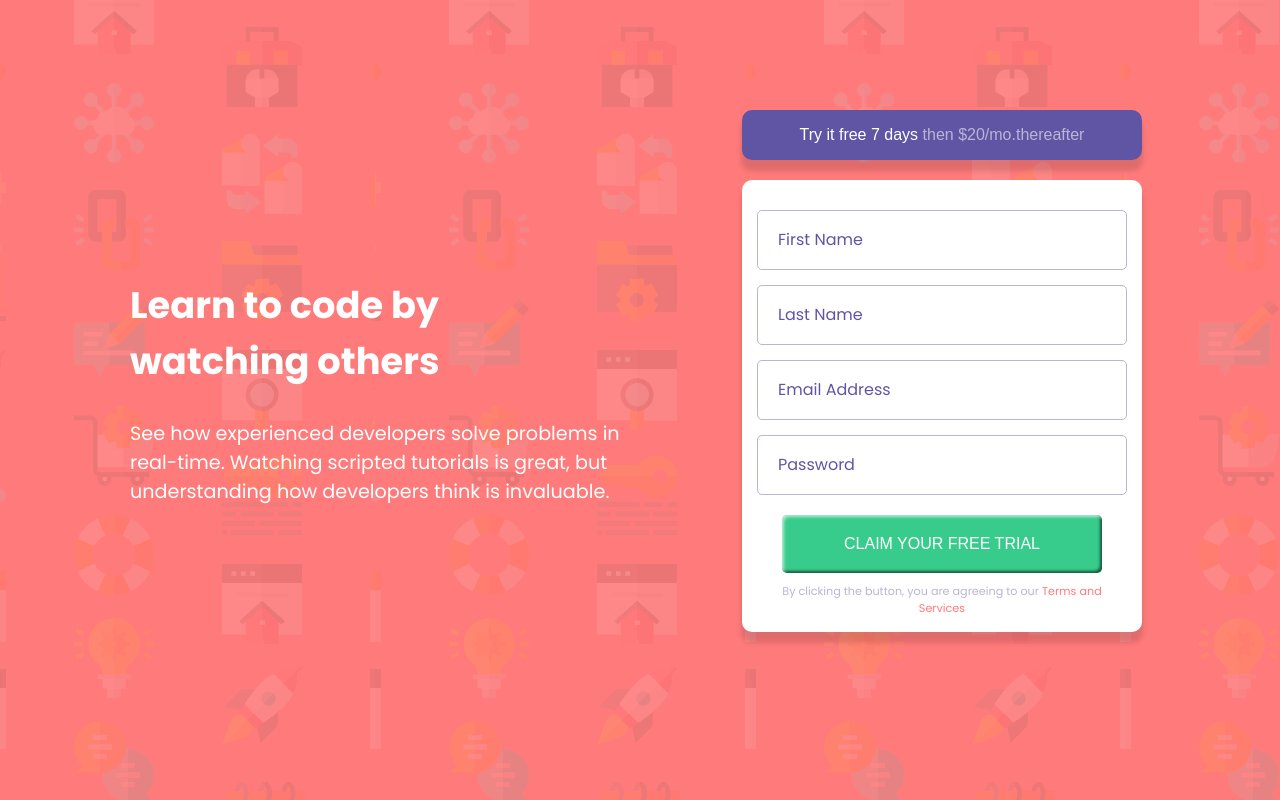
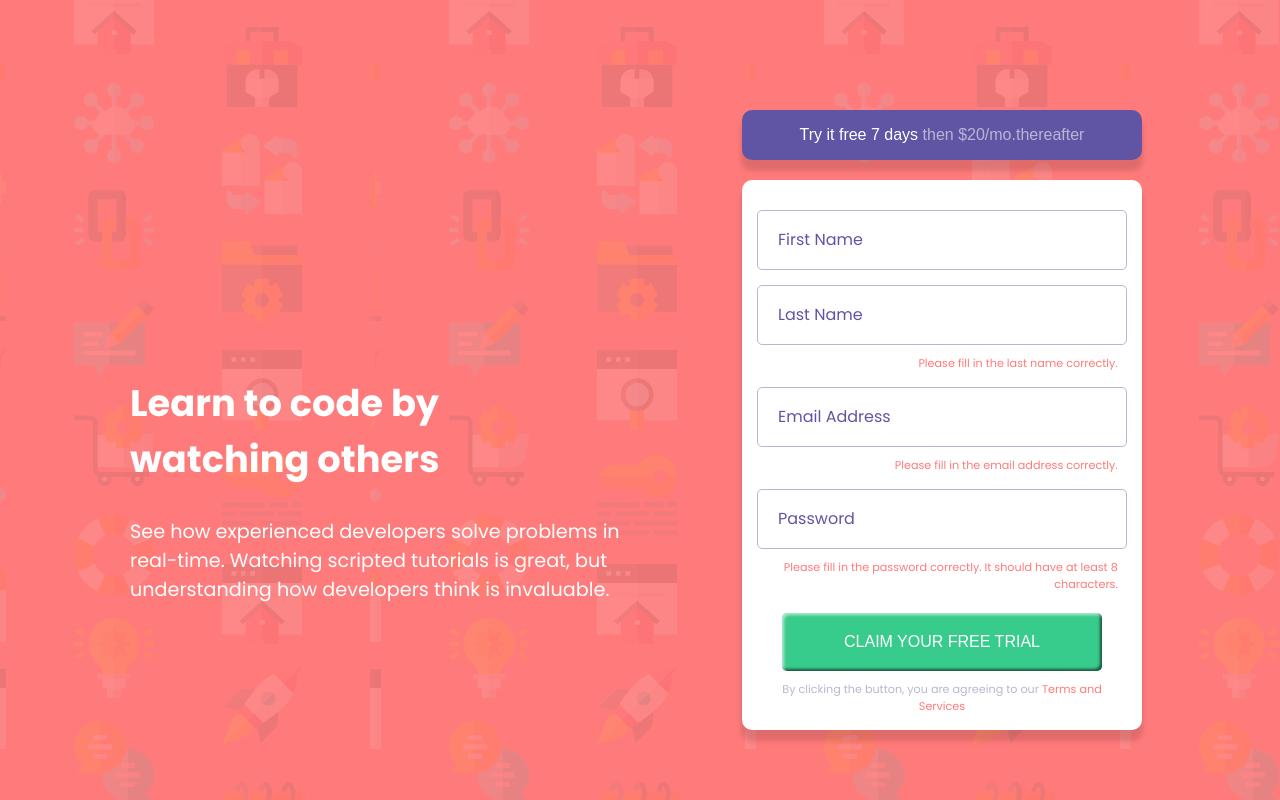
Before and after one commit to HelcioAnicio/Contact_form, a React (Create React App) app: page / in a window 1280 px wide. Built offline with nearby package versions, Linux system fonts and the light colour scheme.

Commit message:
Improve the form logic and add more content in form.js

```diff
--- a/src/Components/Form/Form.js
+++ b/src/Components/Form/Form.js
@@ -1,20 +1,88 @@
 import './Form.modules.scss'
+import { useState } from 'react';
+
+function Form() {
+
+    const [firstName, setFirstName] = useState('')
+    const [lastName, setLastName] = useState('')
+    const [email, setEmail] = useState('')
+    const [password, setPassword] = useState('')
+    const [formValid, setFormValid] = useState(false)
+    const [formSubmitted, setFormSubmitted] = useState(false)
 
 
-function Form() {
+    const handleFirstName = (e) => {
+        setFirstName(e.target.value);
+    }
+    const handleLastName = (e) => {
+        setLastName(e.target.value);
+    }
+    const handleEmail = (e) => {
+        setEmail(e.target.value);
+    }
+    const handlePassword = (e) => {
+        setPassword(e.target.value);
+    }
+
+    const cadastrarUsuario = (e) => {
+        e.preventDefault()
+
+        // Verifica se todos os campos foram preenchidos corretamente
+        if (firstName && lastName && email && password.length >= 8) {
+            console.log(`O Usuário foi cadastrado com os seguintes dados:
+                First Name:${firstName};
+                Last Name:${lastName};
+                Email:${email};
+                Password:${password}
+            `)
+            setFormValid(true)
+        } else {
+            setFormSubmitted(true)
+            setFormValid(false)
+        }
+    }
 
     return (
         <>
             <div className="DivForm">
-                <form action="">
+                <form onSubmit={cadastrarUsuario}>
+                    <input
+                        type="text"
+                        name="firstName"
+                        placeholder="First Name"
+                        onChange={handleFirstName}
+                        value={firstName}
+                    />
+                    {formSubmitted && firstName === '' && <input className= {styles.messageError} />}
+                    {formSubmitted && firstName === '' && <div className="Error"><p>Please fill in the first name correctly.</p></div>}
 
-                    <input required type="text" value="" name="FirstName"  placeholder="First Name" />
+                    <input
+                        type="text"
+                        name="lastName"
+                        placeholder="Last Name"
+                        onChange={handleLastName}
+                        value={lastName}
+                    />
+                    {formValid === false && lastName === '' ? <div className="Error"><p>Please fill in the last name correctly.</p></div> : null}
 
-                    <input required type="text" value="" name="LastName" placeholder="Last Name" />
+                    <input
+                        type="email"
+                        name="email"
+                        placeholder="Email Address"
+                        onChange={handleEmail}
+                        value={email}
+                    />
+                    {formValid === false && email === '' ? <div className="Error"><p>Please fill in the email address correctly.</p></div> : null}
 
-                    <input required type="email" value="" name="Email" placeholder="Email Address" />
-
-                    <input required type="password" value="" name="Password" placeholder="Password" />
+                    <input
+                        type="password"
+                        name="password"
+                        minLength={8}
+                        placeholder="Password"
+                        onChange={handlePassword}
+                        value={password}
+                    />
+                    {formValid === false && password.length < 8 ? <div className="Error"><p>Please fill in the password correctly. It should have at least 8 characters.</p></div> : null}
 
                     <input type="submit" value="CLAIM YOUR FREE TRIAL" />
 
--- a/src/Components/Form/Form.modules.scss
+++ b/src/Components/Form/Form.modules.scss
@@ -26,6 +26,21 @@
                     margin-top: 15px;
                     width: 100%;
                     outline: none;
+                }
+
+                .messageError {
+                    background-image: url(../../assets/icon-error.svg);
+                    background-position: 98% center;
+                    background-repeat: no-repeat;
+                }
+
+                .Error {
+                    width: 100%;
+
+                        p {
+                            text-align: right;
+                            color: hsl(0, 100%, 74%);
+                        }
                 }
 
                 input[type=text]:focus,
@@ -71,13 +86,11 @@
         }
 
     p {
-        // border: 1px solid red;
         text-align: center;
         margin: 0 auto;
         margin-top: 10px;
         width: 95%;
         color: hsl(246, 25%, 77%);
-        // color: hsl(249, 10%, 26%);
         font-size: .7rem;
 
             span {
```
